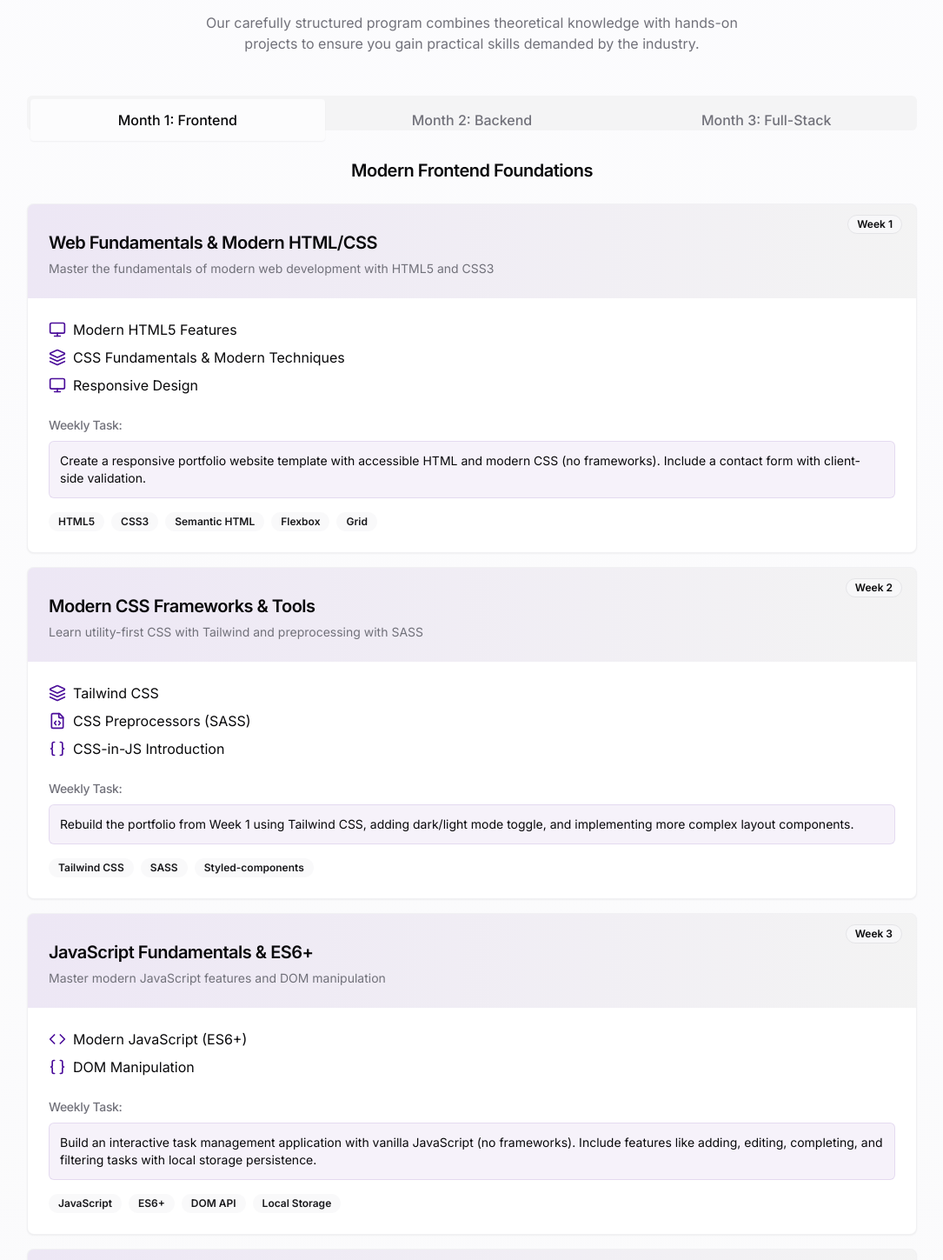
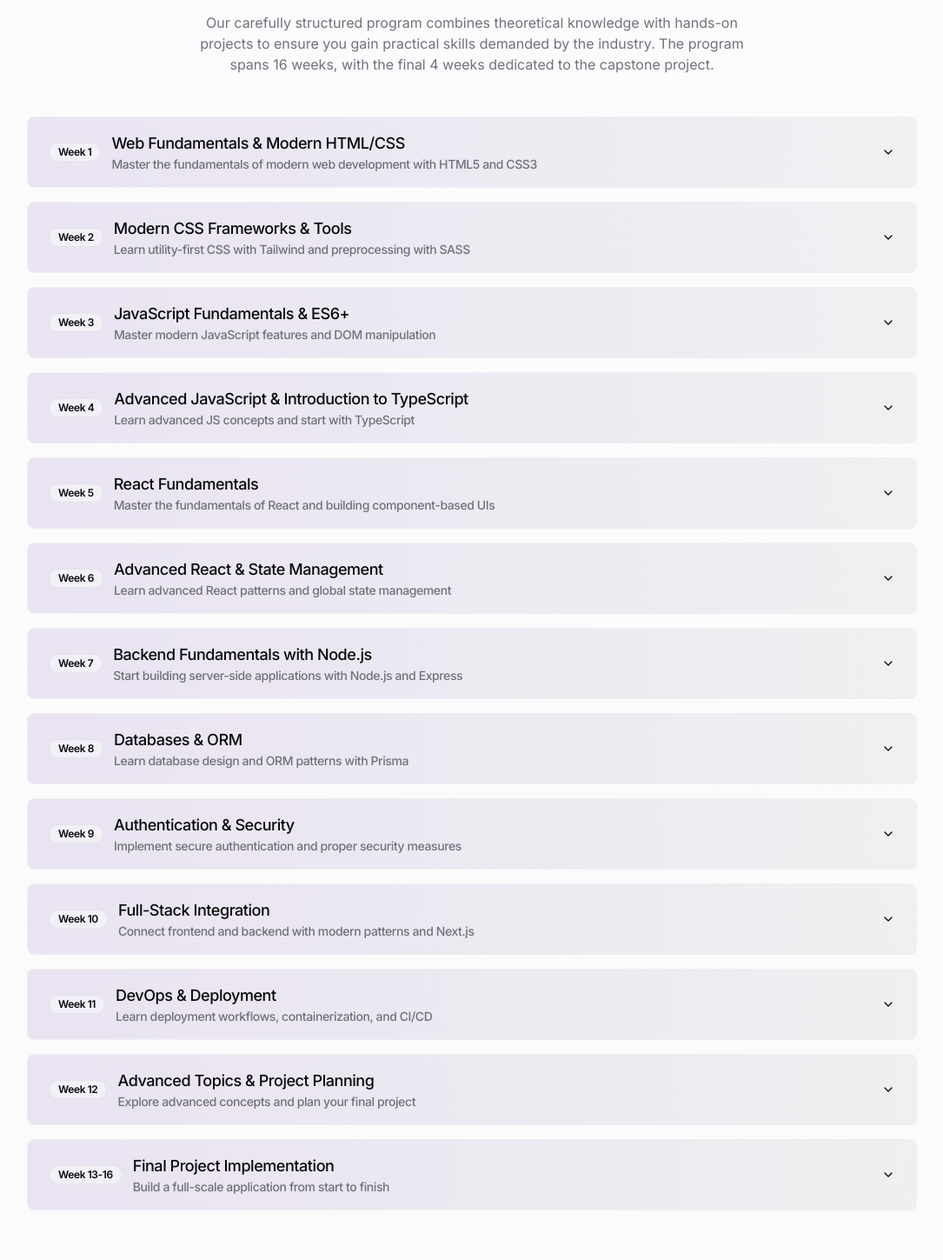
Before and after one commit to codeWithEdison/codewithedison-new-portifolio, a React (Vite) app: page /training in a window 1280 px wide. Shown: the part 1750-3199 px from the top of the page at 87% size, without its empty margins (97-1182 px from the left). Built offline with nearby package versions, Linux system fonts and the light colour scheme.

Commit message:
Refactor: Curriculum section with collapsible weeks
Replaced tabs with collapsible components for the curriculum section, displaying each week's content within a collapsible element. Expanded the curriculum to include weeks 1-12, and added weeks 13-16 for the final project.

```diff
--- a/src/components/training/program-curriculum-tabs.tsx
+++ b/src/components/training/program-curriculum-tabs.tsx
@@ -1,23 +1,16 @@
 
 import React from 'react';
-import { Tabs, TabsContent, TabsList, TabsTrigger } from "@/components/ui/tabs";
 import { Card, CardContent, CardDescription, CardHeader, CardTitle } from "@/components/ui/card";
-import { CalendarDays, Code, FileCode, Layers, Monitor, Server, Braces, Workflow, Database, ShieldCheck, GitBranch, Rocket } from 'lucide-react';
+import { CalendarDays, Code, FileCode, Layers, Monitor, Server, Braces, Workflow, Database, ShieldCheck, GitBranch, Rocket, ChevronDown, ChevronUp } from 'lucide-react';
 import { Badge } from '@/components/ui/badge';
+import { Accordion, AccordionContent, AccordionItem, AccordionTrigger } from "@/components/ui/accordion";
 
 export const ProgramCurriculumTabs = () => {
   return (
-    <Tabs defaultValue="month1" className="w-full max-w-5xl mx-auto">
-      <TabsList className="grid w-full grid-cols-3 mb-8">
-        <TabsTrigger value="month1" className="text-sm sm:text-base py-3">Month 1: Frontend</TabsTrigger>
-        <TabsTrigger value="month2" className="text-sm sm:text-base py-3">Month 2: Backend</TabsTrigger>
-        <TabsTrigger value="month3" className="text-sm sm:text-base py-3">Month 3: Full-Stack</TabsTrigger>
-      </TabsList>
-
-      <TabsContent value="month1" className="space-y-4">
-        <h3 className="text-xl font-semibold text-center mb-6">Modern Frontend Foundations</h3>
-
-        <WeekCard
+    <div className="w-full max-w-5xl mx-auto">
+      <Accordion type="single" collapsible className="w-full">
+        {/* Week 1 */}
+        <WeekAccordionItem
           weekNumber={1}
           title="Web Fundamentals & Modern HTML/CSS"
           description="Master the fundamentals of modern web development with HTML5 and CSS3"
@@ -30,7 +23,8 @@ export const ProgramCurriculumTabs = () => {
           technologies={["HTML5", "CSS3", "Semantic HTML", "Flexbox", "Grid"]}
         />
 
-        <WeekCard
+        {/* Week 2 */}
+        <WeekAccordionItem
           weekNumber={2}
           title="Modern CSS Frameworks & Tools"
           description="Learn utility-first CSS with Tailwind and preprocessing with SASS"
@@ -43,7 +37,8 @@ export const ProgramCurriculumTabs = () => {
           technologies={["Tailwind CSS", "SASS", "Styled-components"]}
         />
 
-        <WeekCard
+        {/* Week 3 */}
+        <WeekAccordionItem
           weekNumber={3}
           title="JavaScript Fundamentals & ES6+"
           description="Master modern JavaScript features and DOM manipulation"
@@ -55,7 +50,8 @@ export const ProgramCurriculumTabs = () => {
           technologies={["JavaScript", "ES6+", "DOM API", "Local Storage"]}
         />
 
-        <WeekCard
+        {/* Week 4 */}
+        <WeekAccordionItem
           weekNumber={4}
           title="Advanced JavaScript & Introduction to TypeScript"
           description="Learn advanced JS concepts and start with TypeScript"
@@ -66,12 +62,9 @@ export const ProgramCurriculumTabs = () => {
           task="Convert the task management app from Week 3 to TypeScript, adding proper typing, interfaces, and implementing more advanced features like categories and priority levels."
           technologies={["TypeScript", "OOP", "Functional Programming"]}
         />
-      </TabsContent>
 
-      <TabsContent value="month2" className="space-y-4">
-        <h3 className="text-xl font-semibold text-center mb-6">Frontend Frameworks & Backend Foundations</h3>
-
-        <WeekCard
+        {/* Week 5 */}
+        <WeekAccordionItem
           weekNumber={5}
           title="React Fundamentals"
           description="Master the fundamentals of React and building component-based UIs"
@@ -83,7 +76,8 @@ export const ProgramCurriculumTabs = () => {
           technologies={["React", "JSX", "Hooks", "React Router"]}
         />
 
-        <WeekCard
+        {/* Week 6 */}
+        <WeekAccordionItem
           weekNumber={6}
           title="Advanced React & State Management"
           description="Learn advanced React patterns and global state management"
@@ -95,7 +89,8 @@ export const ProgramCurriculumTabs = () => {
           technologies={["Redux Toolkit", "useContext", "useReducer", "RTK Query"]}
         />
 
-        <WeekCard
+        {/* Week 7 */}
+        <WeekAccordionItem
           weekNumber={7}
           title="Backend Fundamentals with Node.js"
           description="Start building server-side applications with Node.js and Express"
@@ -107,7 +102,8 @@ export const ProgramCurriculumTabs = () => {
           technologies={["Node.js", "Express.js", "RESTful APIs", "Middleware"]}
         />
 
-        <WeekCard
+        {/* Week 8 */}
+        <WeekAccordionItem
           weekNumber={8}
           title="Databases & ORM"
           description="Learn database design and ORM patterns with Prisma"
@@ -118,12 +114,9 @@ export const ProgramCurriculumTabs = () => {
           task="Extend the API from Week 7 by connecting it to a PostgreSQL database using Prisma, implementing complex data relationships, and adding pagination/filtering capabilities."
           technologies={["PostgreSQL", "MongoDB", "Prisma", "Database Design"]}
         />
-      </TabsContent>
 
-      <TabsContent value="month3" className="space-y-4">
-        <h3 className="text-xl font-semibold text-center mb-6">Full-Stack Integration & Advanced Topics</h3>
-
-        <WeekCard
+        {/* Week 9 */}
+        <WeekAccordionItem
           weekNumber={9}
           title="Authentication & Security"
           description="Implement secure authentication and proper security measures"
@@ -135,7 +128,8 @@ export const ProgramCurriculumTabs = () => {
           technologies={["JWT", "OAuth 2.0", "HTTPS", "CORS", "Security"]}
         />
 
-        <WeekCard
+        {/* Week 10 */}
+        <WeekAccordionItem
           weekNumber={10}
           title="Full-Stack Integration"
           description="Connect frontend and backend with modern patterns and Next.js"
@@ -147,7 +141,8 @@ export const ProgramCurriculumTabs = () => {
           technologies={["Next.js", "React Query", "React Hook Form", "Full-Stack"]}
         />
 
-        <WeekCard
+        {/* Week 11 */}
+        <WeekAccordionItem
           weekNumber={11}
           title="DevOps & Deployment"
           description="Learn deployment workflows, containerization, and CI/CD"
@@ -160,24 +155,40 @@ export const ProgramCurriculumTabs = () => {
           technologies={["Git", "GitHub Actions", "Docker", "Vercel", "Railway"]}
         />
 
-        <WeekCard
+        {/* Week 12 */}
+        <WeekAccordionItem
           weekNumber={12}
-          title="Final Project & Portfolio Enhancement"
-          description="Build an industry-level project integrating all skills"
+          title="Advanced Topics & Project Planning"
+          description="Explore advanced concepts and plan your final project"
           topics={[
             { icon: <Workflow size={20} />, text: "Industry Project Structure" },
             { icon: <Rocket size={20} />, text: "Performance Optimization" }
           ]}
-          task="Complete a comprehensive full-stack application that demonstrates all the skills learned throughout the course."
+          task="Create a comprehensive plan for your final project including wireframes, component structure, database schema, and API endpoints."
           technologies={["Next.js", "Prisma", "Docker", "CI/CD", "Storybook"]}
         />
-      </TabsContent>
-    </Tabs>
+
+        {/* Week 13-16: Final Project */}
+        <WeekAccordionItem
+          weekNumber={"13-16"}
+          title="Final Project Implementation"
+          description="Build a full-scale application from start to finish"
+          topics={[
+            { icon: <Code size={20} />, text: "Frontend Implementation" },
+            { icon: <Server size={20} />, text: "Backend & Database" },
+            { icon: <Rocket size={20} />, text: "Testing & Deployment" },
+            { icon: <Workflow size={20} />, text: "Final Presentation & Portfolio" }
+          ]}
+          task="Complete a comprehensive full-stack application that demonstrates all the skills learned throughout the course. This includes Next.js frontend, Node.js backend with Prisma, authentication, testing, and cloud deployment."
+          technologies={["React/Next.js", "Node.js", "Prisma", "TypeScript", "Tailwind CSS", "Testing", "CI/CD", "Docker"]}
+        />
+      </Accordion>
+    </div>
   );
 };
 
-interface WeekCardProps {
-  weekNumber: number;
+interface WeekAccordionItemProps {
+  weekNumber: number | string;
   title: string;
   description: string;
   topics: { icon: React.ReactNode; text: string }[];
@@ -185,17 +196,23 @@ interface WeekCardProps {
   technologies: string[];
 }
 
-const WeekCard = ({ weekNumber, title, description, topics, task, technologies }: WeekCardProps) => {
+const WeekAccordionItem = ({ weekNumber, title, description, topics, task, technologies }: WeekAccordionItemProps) => {
   return (
-    <Card className="transition-all duration-200 hover:shadow-md overflow-hidden group border border-border/50 bg-card">
-      <CardHeader className="bg-gradient-to-r from-accent/10 to-primary/5 dark:from-accent/5 dark:to-primary/10 relative overflow-hidden">
-        <Badge variant="outline" className="absolute top-3 right-4 bg-background/50 backdrop-blur-sm">
-          Week {weekNumber}
-        </Badge>
-        <CardTitle className="text-xl">{title}</CardTitle>
-        <CardDescription>{description}</CardDescription>
-      </CardHeader>
-      <CardContent className="pt-6">
+    <AccordionItem value={`week-${weekNumber}`} className="border border-border/50 rounded-lg mb-4 overflow-hidden">
+      <AccordionTrigger className="px-6 py-4 bg-gradient-to-r from-accent/10 to-primary/5 dark:from-accent/5 dark:to-primary/10 hover:no-underline group">
+        <div className="flex items-center justify-between w-full text-left">
+          <div className="flex items-center gap-3">
+            <Badge variant="outline" className="bg-background/50 backdrop-blur-sm">
+              Week {weekNumber}
+            </Badge>
+            <div>
+              <h3 className="text-lg font-medium">{title}</h3>
+              <p className="text-sm text-muted-foreground">{description}</p>
+            </div>
+          </div>
+        </div>
+      </AccordionTrigger>
+      <AccordionContent className="px-6 py-4 bg-card">
         <div className="space-y-2 mb-6">
           {topics.map((topic, index) => (
             <div key={index} className="flex items-start gap-2">
@@ -215,7 +232,7 @@ const WeekCard = ({ weekNumber, title, description, topics, task, technologies }
             <Badge key={index} variant="secondary" className="bg-secondary/50">{tech}</Badge>
           ))}
         </div>
-      </CardContent>
-    </Card>
+      </AccordionContent>
+    </AccordionItem>
   );
 };
--- a/src/pages/TrainingProgram.tsx
+++ b/src/pages/TrainingProgram.tsx
@@ -30,7 +30,8 @@ const TrainingProgram = () => {
             </h2>
             <p className="text-muted-foreground max-w-2xl mx-auto">
               Our carefully structured program combines theoretical knowledge with hands-on projects
-              to ensure you gain practical skills demanded by the industry.
+              to ensure you gain practical skills demanded by the industry. The program spans 16 weeks,
+              with the final 4 weeks dedicated to the capstone project.
             </p>
           </div>
 
```
